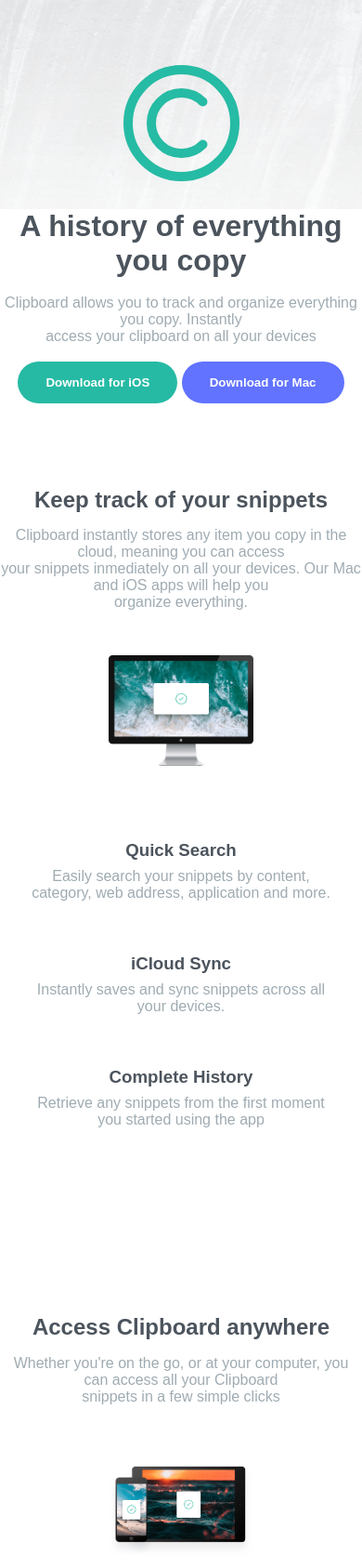
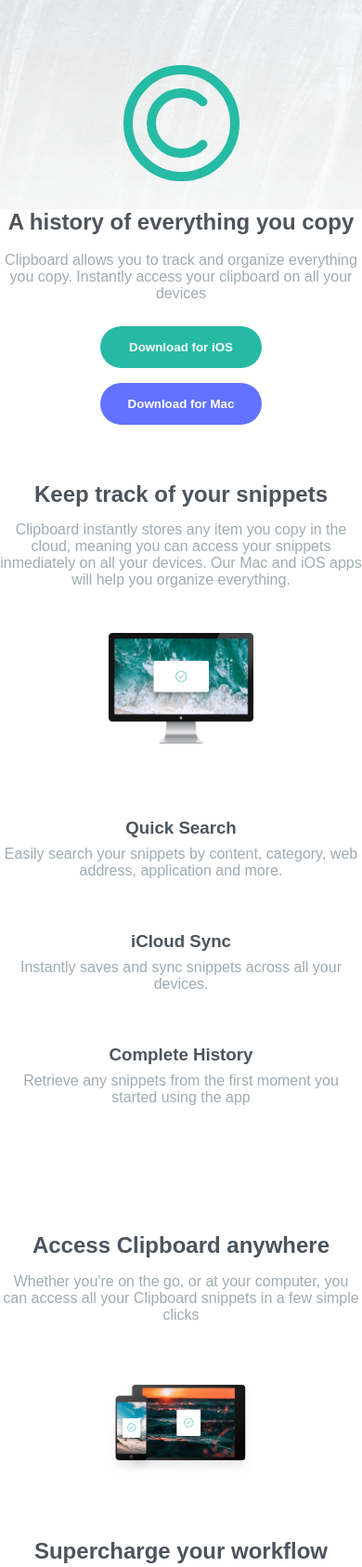
Before and after one commit to MatheoLCaneva/ClipboardLanding, a plain HTML site: page index.html in a window 390 px wide. Shown: the top 1686 px of the page at 93% size. Drawn offline with Linux system fonts and the light colour scheme; a web font is replaced by a local one.

Commit message:
Proyecto finalizado

```diff
--- a/css/styles.css
+++ b/css/styles.css
@@ -177,3 +177,24 @@ footer {
       padding: 1rem 0; }
     footer .footer-secciones .logos {
       padding-top: 1rem; } }
+
+@media (max-width: 480px) {
+  br {
+    display: none; }
+  .header .header-texto h1 {
+    font-size: 1.5rem; }
+  .header .header_buttons {
+    display: flex;
+    flex-direction: column; }
+    .header .header_buttons .button-iOS, .header .header_buttons .button-Mac {
+      margin: .5rem 0; }
+  .main_subtitulo {
+    margin-top: 53px; }
+  .segunda_descripcion {
+    margin: 0; }
+  .main-cierre .main-cierre-botones {
+    display: flex;
+    flex-direction: column;
+    align-items: center; }
+    .main-cierre .main-cierre-botones .button-iOS, .main-cierre .main-cierre-botones .button-Mac {
+      margin: .5rem 0; } }
--- a/scss/secciones/_media400.scss
+++ b/scss/secciones/_media400.scss
@@ -0,0 +1,40 @@
+@media (max-width:480px){
+
+    br{
+        display: none;
+    }
+
+    .header{
+        .header-texto{
+            h1{
+                font-size: 1.5rem;
+            }
+        }
+        .header_buttons{
+            display: flex;
+            flex-direction: column;
+
+            .button-iOS{
+                margin: .5rem 0;
+            }
+        }
+    }
+    .main_subtitulo{
+        margin-top: 53px;
+    }
+    .segunda_descripcion{
+        margin: 0;
+    }
+
+    .main-cierre{
+        .main-cierre-botones{
+            display: flex;
+            flex-direction: column;
+            align-items: center;
+
+            .button-iOS{
+                margin: .5rem 0;
+            }
+        }
+    }
+}
```
